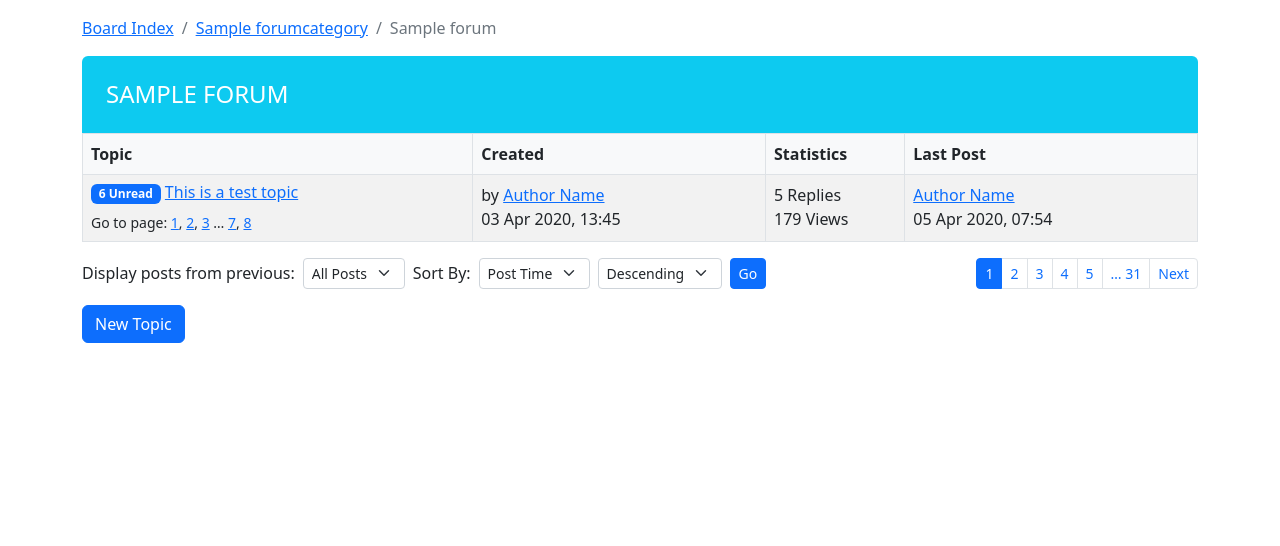
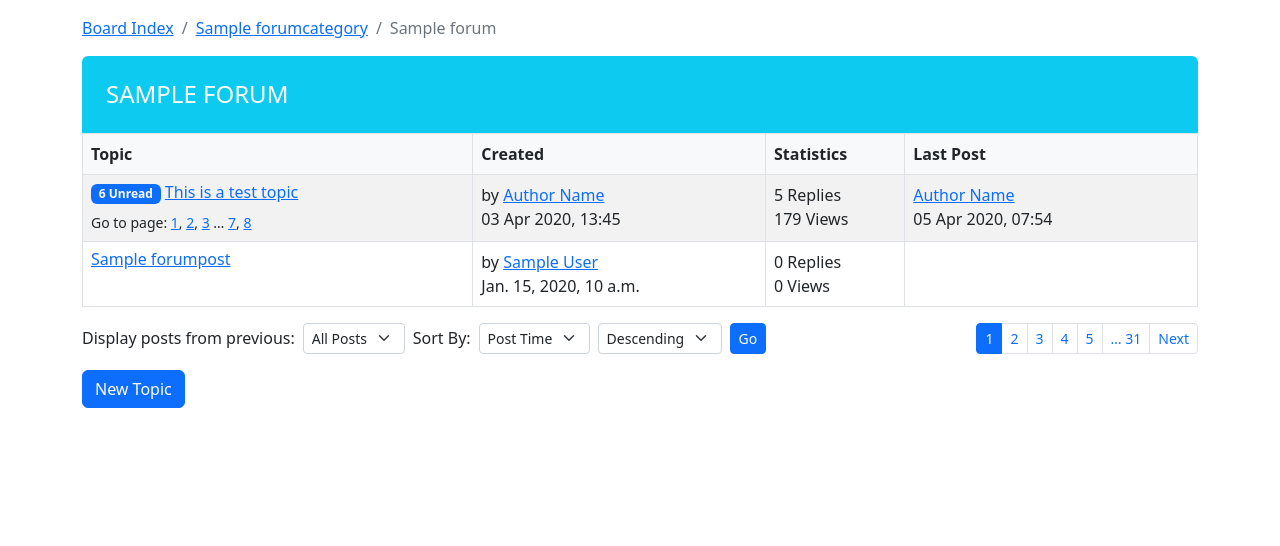
Before and after one commit to colinshin/DjangoForums, a Django app: page /forum/1/ in a window 1280 px wide. Shown: the part 72-618 px from the top of the page. Run offline with Django 4.2, Linux system fonts and the light colour scheme; tables that the repository leaves empty hold one stand-in row (values such as "Sample post"); some libraries are stand-ins or nearby versions.

Commit message:
We can now create a new forum topic

```diff
--- a/app/forum/templates/forum/forum-detail.html
+++ b/app/forum/templates/forum/forum-detail.html
@@ -50,6 +50,24 @@
 							<div>05 Apr 2020, 07:54</div>
 						</td>
 					</tr>
+					{% for forum_post in post_list %}
+					<tr>
+						<td>
+							<h3 class="h6">
+								<a href="#">{{forum_post.title}}</a>
+							</h3>
+						</td>
+						<td>
+							<div>by <a href="#">{{forum_post.author.get_full_name}}</a></div>
+							<div>{{forum_post.created_at}}</div>
+						</td>
+						<td>
+							<div>0 Replies</div>
+							<div>0 Views</div>
+						</td>
+						<td>&nbsp;</td>
+					</tr>
+					{% endfor %}
 				</tbody>
 			</table>
 		</div>
--- a/app/forum/views.py
+++ b/app/forum/views.py
@@ -14,7 +14,8 @@ def forum_category_detail(request, pk):
 
 def forum_detail(request, pk):
     forum_data = models.Forum.objects.get(pk=pk)
-    return render(request, "forum/forum-detail.html", {"forum_data": forum_data})
+    post_list = forum_data.forumpost_set.all()
+    return render(request, "forum/forum-detail.html", {"forum_data": forum_data, "post_list": post_list})
 
 
 def new_forum_topic(request, pk):
@@ -23,7 +24,12 @@ def new_forum_topic(request, pk):
         title = request.POST.get("topic-title", None)
         content = request.POST.get("topic-content", None)
 
-        new_topic = models.ForumPost(title=title, content=content, author=request.user)
+        new_topic = models.ForumPost(
+            title=title,
+            content=content,
+            author=request.user,
+            forum=forum_data
+        )
         new_topic.save()
         return redirect("forum-detail", pk)
     return render(request, "forum/new-forum-topic.html", {"forum_data": forum_data})
```
